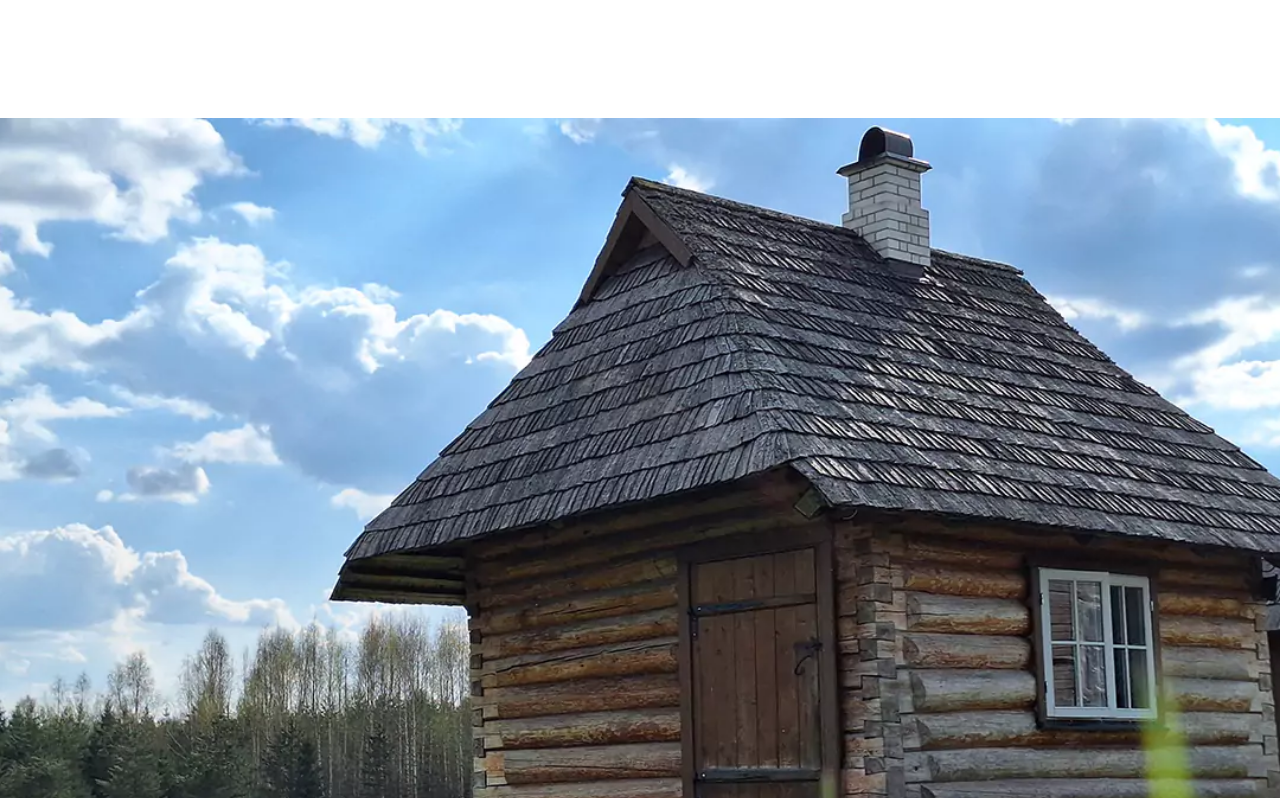
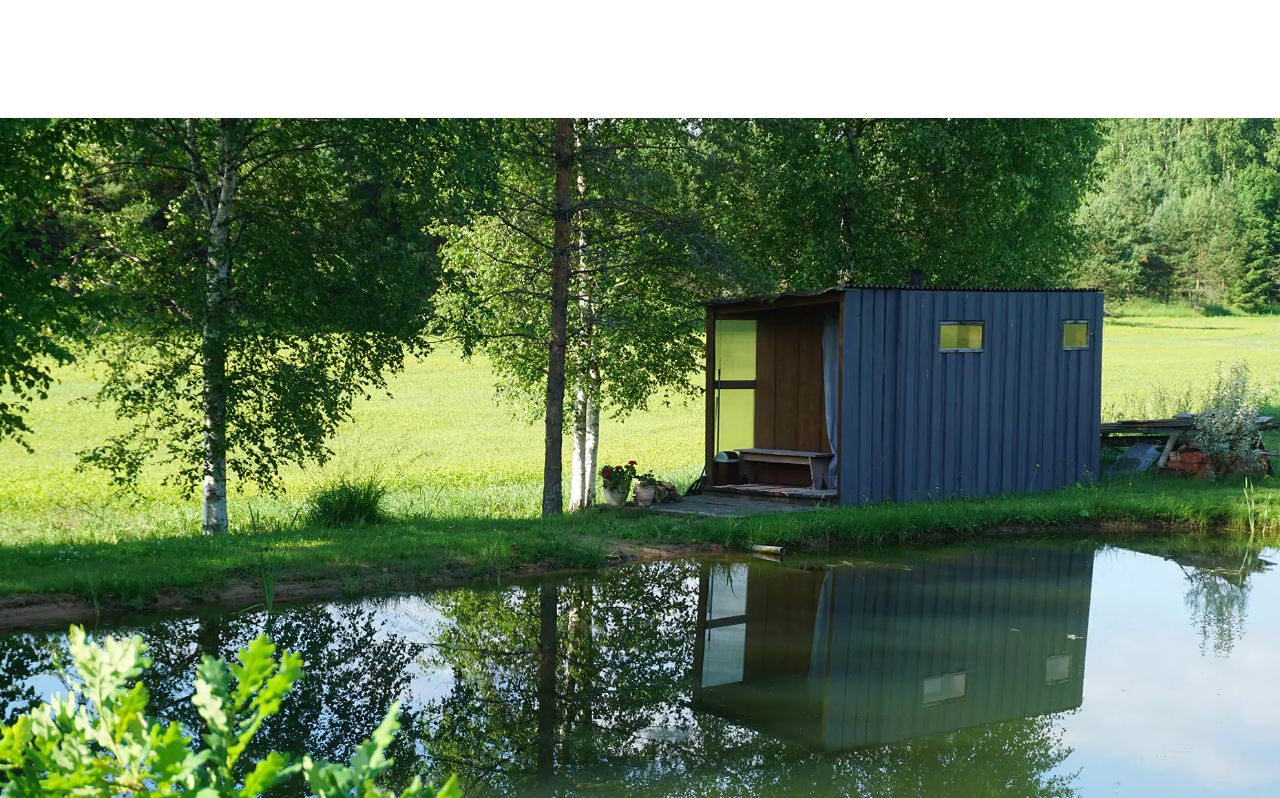
Before and after one commit to matisleima/majutus, a Vue app: page /#/ in a window 1280 px wide. Shown: the part 3082-3880 px from the top of the page. Built offline with nearby package versions, Linux system fonts and the light colour scheme.

Commit message:
Avalehe saunad vahetuvad by device

```diff
--- a/src/views/HomeView.vue
+++ b/src/views/HomeView.vue
@@ -45,6 +45,8 @@
           sertifitseeritud Setomaa giid ja näitab teile ümbruskonnas heameelega ringi!</h5></p>
       </div>
     </div>
+    <div class="section fixed-bg tiik-bg" :style="{ backgroundImage: 'url(' + tiikImagePath + ')' }">
+    </div>
     <div class="section fixed-bg saun-bg" :style="{ backgroundImage: 'url(' + saunImagePath + ')' }">
     </div>
     <div class="section scroll-bg">
@@ -57,7 +59,8 @@
 <script>
 import welcomeImage from '@/assets/ait/welcome2.webp';
 import telkImage from '@/assets/glamping/glamping.webp';
-import saunImage from '@/assets/plagando/plagando-saun-3.webp';
+import tiikImage from '@/assets/util/tiik-ava.webp';
+import saunImage from '@/assets/plagando/plagandosaunava.webp';
 import ContactForm from "@/components/ContactForm.vue";
 
 export default {
@@ -71,7 +74,9 @@ export default {
         backgroundImage: `url(${welcomeImage})`
       },
       aitImagePath: telkImage,
-      saunImagePath: saunImage
+      saunImagePath: saunImage,
+      telkImagePath: telkImage,
+      tiikImagePath: tiikImage
     };
   }
 }
@@ -135,7 +140,11 @@ export default {
   }
 
   .saun-bg {
-    background-position: 63% center; /* Adjust as needed */
+    background-position: 63% center; /* Specific background position for mobile */
+  }
+
+  .tiik-bg {
+    display: none; /* Hide desktop background on mobile */
   }
 }
 
@@ -147,5 +156,14 @@ export default {
   .col {
     flex: 1; /* Each column will take equal space */
   }
+
+  .saun-bg {
+    display: none; /* Hide mobile background on desktop */
+  }
+
+  .tiik-bg {
+    display: block; /* Show desktop background on larger screens */
+    background-position: center; /* Adjust as needed for desktop */
+  }
 }
 </style>
```
Also changed, not shown: src/assets/plagando/plagandosaunava.webp (added).
